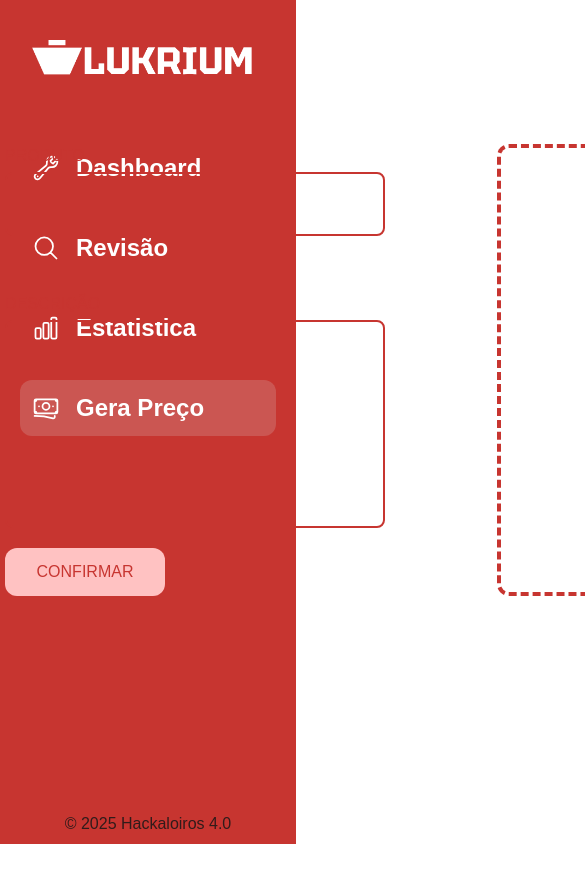
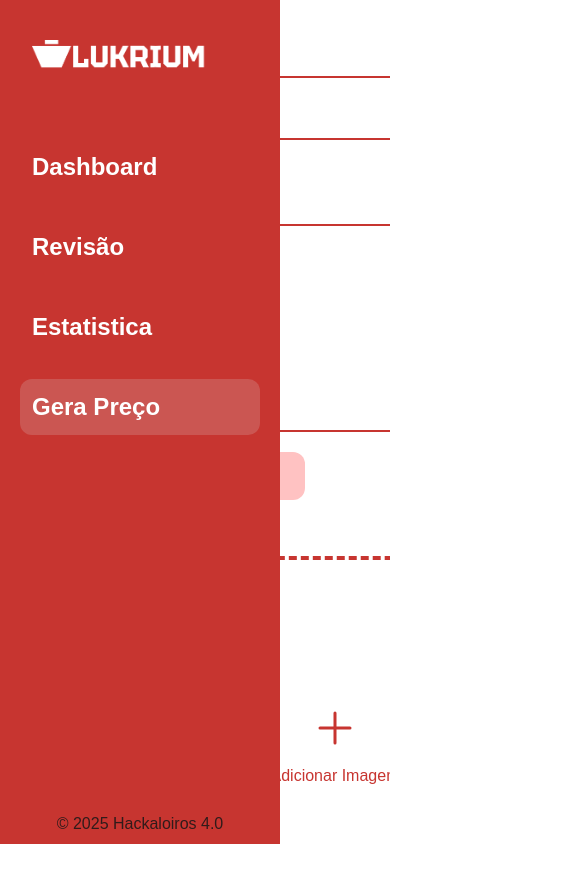
Before and after one commit to RicoPleasure/lukrium, a Next.js app in the folder frontend/: page /priceGenerator in a window 390 px wide. Shown: the top 882 px of the page, 585 px wide, since content can reach past the window. After the commit the page ends 844 px from the top, so only its background shows below. Built offline with nearby package versions, Linux system fonts and the light colour scheme.

Commit message:
fix: responsive layout

```diff
--- a/frontend/app/components/priceForm.tsx
+++ b/frontend/app/components/priceForm.tsx
@@ -48,7 +48,7 @@ const PriceForm: React.FC = () => {
 
   return (
     <section className="flex flex-col gap-6">
-      <section className="flex items-center justify-center gap-28">
+      <section className="flex flex-col xl:flex-row items-center justify-center gap-14 xl:gap-28">
         <div className="flex flex-col gap-5">
           <form className="flex flex-col gap-5" onSubmit={handleSubmit}>
             <div className="flex flex-col gap-14">
@@ -88,7 +88,7 @@ const PriceForm: React.FC = () => {
         </div>
 
         <div
-          className={`flex justify-center items-center ${!image ? "border-4 rounded-xl border-dashed" : ""} h-[452px] w-[480px]`}
+          className={`flex justify-center items-center ${!image ? "border-4 rounded-xl border-dashed" : ""} h-[380px] w-[380px] xl:h-[452px] xl:w-[480px]`}
         >
           {image ? (
             <img
--- a/frontend/app/components/sidebar.tsx
+++ b/frontend/app/components/sidebar.tsx
@@ -12,6 +12,7 @@ import {
 } from "@heroicons/react/24/outline";
 
 const SideBar = () => {
+
   const pathname = usePathname();
 
   const options = [
@@ -22,23 +23,23 @@ const SideBar = () => {
   ];
 
   return (
-    <section className="flex flex-col h-screen w-[312px] bg-coral pt-10 px-5">
+    <section className="flex flex-col h-screen w-[295px] md:w-[312px] bg-coral pt-10 px-5">
       <Image
         src={"/images/lukrium.png"}
         alt=""
-        width={230}
+        width={180}
         height={50}
-        className="ml-3"
+        className="md:w-[230px] ml-3"
       />
 
-      <li className="h-full items-start justify-center gap-6 flex flex-col mb-[320px]">
+      <li className="h-full items-start justify-start mt-16 gap-6 flex flex-col">
         {options.map((option) => (
           <Link
             key={option.name}
             href={option.link}
-            className={`p-3 rounded-xl w-64 flex items-center justify-start gap-4 text-white font-bold text-2xl duration-200 ease-linear hover:scale-90 hover:opacity-70 ${option.link == pathname ? "bg-[#D9D9D9]/20" : ""}`}
+            className={`p-3 rounded-xl w-60 md:w-64 flex items-center justify-start gap-4 text-white font-bold text-2xl duration-200 ease-linear hover:scale-90 hover:opacity-70 ${option.link == pathname ? "bg-[#D9D9D9]/20" : ""}`}
           >
-            <option.icon className="h-7 w-7 text-white" /> {option.name}
+            <option.icon className="hidden md:block h-7 w-7 text-white" /> {option.name}
           </Link>
         ))}
       </li>
--- a/frontend/app/layout.tsx
+++ b/frontend/app/layout.tsx
@@ -27,13 +27,14 @@ export default function RootLayout({
   return (
     <html lang="pt">
       <body
-        className={`flex ${geistSans.variable} ${geistMono.variable} antialiased`}
+        className={`h-screen flex ${geistSans.variable} ${geistMono.variable} antialiased`}
       >
         <SideBar></SideBar>
 
-        <main className="flex justify-center w-full py-36 px-24 text-coral">
+        <main className="flex justify-center xl:items-center w-full text-coral py-12 overflow-y-auto h-screen">
           {children}
         </main>
+
       </body>
     </html>
   );
--- a/frontend/app/priceGenerator/page.tsx
+++ b/frontend/app/priceGenerator/page.tsx
@@ -3,8 +3,6 @@ import PriceForm from "../components/priceForm";
 
 export default function PriceGenerator() {
   return (
-    <section>
-      <PriceForm />
-    </section>
+    <PriceForm />
   );
 }
```
